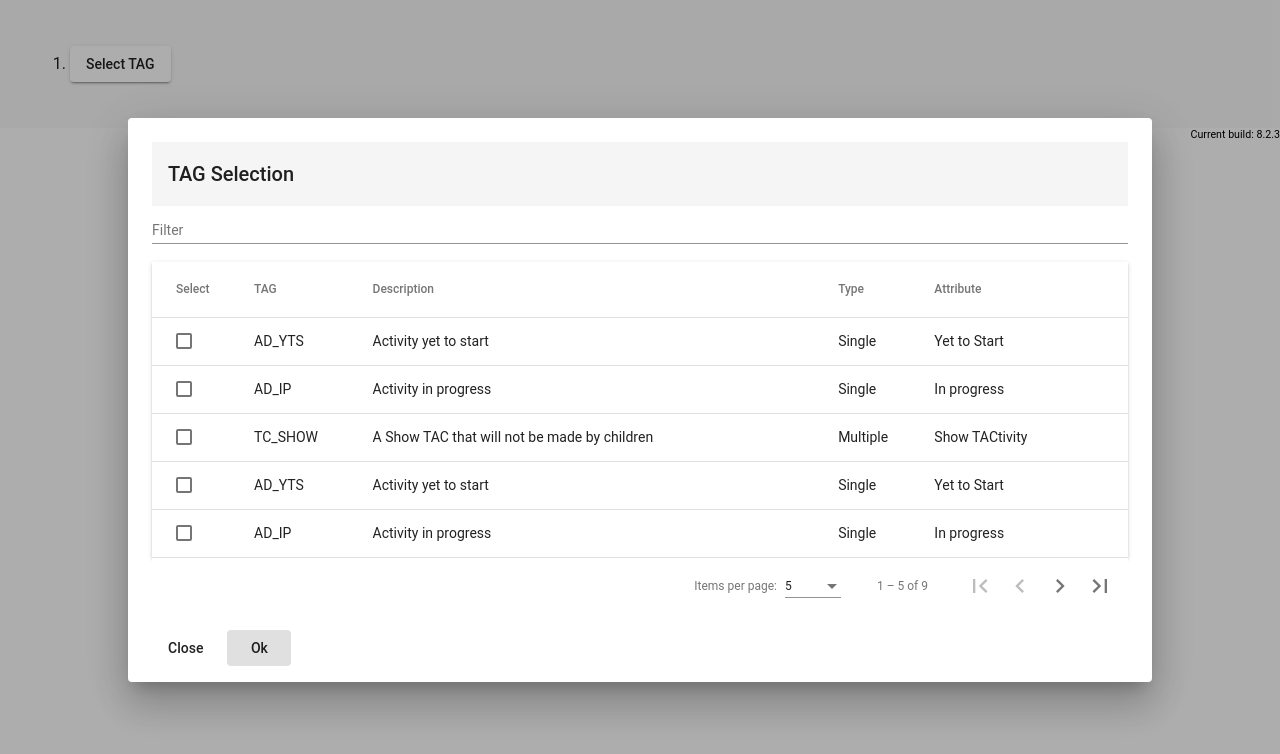
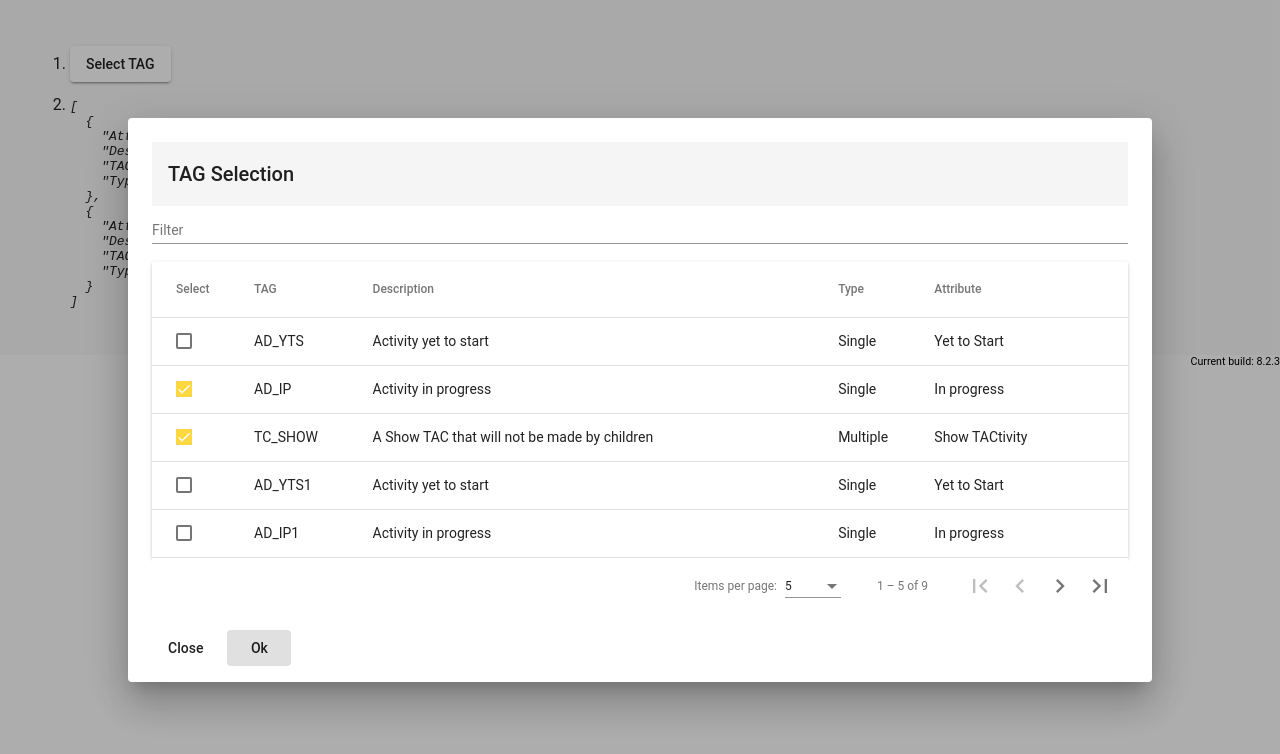
Before and after one commit to hsjeevan/datatable-select-filter, an Angular app: page / in a window 1280 px wide. Both pictures are taken after a click on the button "Select TAG". Shown: the top 754 px of the page. Built offline with nearby package versions, Linux system fonts and the light colour scheme.

Commit message:
previously selected values being checked

```diff
--- a/src/app/dialog-overview-example-dialog.html
+++ b/src/app/dialog-overview-example-dialog.html
@@ -19,7 +19,7 @@
 				</th>
 				<td mat-cell *matCellDef="let row">
 					<mat-checkbox (click)="$event.stopPropagation()" (change)="$event ? selection.toggle(row) : null"
-						[checked]="selection.isSelected(row)" [aria-label]="checkboxLabel(row)">
+						[checked]="check(row)" [aria-label]="checkboxLabel(row)">
 					</mat-checkbox>
 				</td>
 			</ng-container>
--- a/src/app/dialog-overview-example.ts
+++ b/src/app/dialog-overview-example.ts
@@ -14,6 +14,21 @@ export interface TAGElement {
   TAG: string;
   Type: string;
 }
+const sel = [
+  {
+    Attribute: "In progress",
+    Description: "Activity in progress",
+    TAG: "AD_IP",
+    Type: "Single"
+  },
+  {
+    Attribute: "Show TACtivity",
+    Description: "A Show TAC that will not be made by children",
+    TAG: "TC_SHOW",
+    Type: "Multiple"
+  }
+];
+
 const ELEMENT_DATA: TAGElement[] = [
   {
     Attribute: "Yet to Start",
@@ -36,37 +51,37 @@ const ELEMENT_DATA: TAGElement[] = [
   {
     Attribute: "Yet to Start",
     Description: "Activity yet to start",
-    TAG: "AD_YTS",
+    TAG: "AD_YTS1",
     Type: "Single"
   },
   {
     Attribute: "In progress",
     Description: "Activity in progress",
-    TAG: "AD_IP",
+    TAG: "AD_IP1",
     Type: "Single"
   },
   {
     Attribute: "Show TACtivity",
     Description: "A Show TAC that will not be made by children",
-    TAG: "TC_SHOW",
+    TAG: "TC_SHOW1",
     Type: "Multiple"
   },
   {
     Attribute: "Yet to Start",
     Description: "Activity yet to start",
-    TAG: "AD_YTS",
+    TAG: "AD_YTS2",
     Type: "Single"
   },
   {
     Attribute: "In progress",
     Description: "Activity in progress",
-    TAG: "AD_IP",
+    TAG: "AD_IP2",
     Type: "Single"
   },
   {
     Attribute: "Show TACtivity",
     Description: "A Show TAC that will not be made by children",
-    TAG: "TC_SHOW",
+    TAG: "TC_SHOW2",
     Type: "Multiple"
   }
 ];
@@ -84,6 +99,7 @@ export class DialogOverviewExample {
   constructor(public dialog: MatDialog) {}
 
   openDialog(): void {
+    if (this.selected.length < 1) this.selected = sel;
     let selected = this.selected;
     const dialogRef = this.dialog.open(DialogOverviewExampleDialog, {
       width: "90%",
@@ -138,6 +154,11 @@ export class DialogOverviewExampleDialog {
       ? this.selection.clear()
       : this.dataSource.data.forEach(row => this.selection.select(row));
   }
+  check(row) {
+    if (this.data.selected.some(dat => dat.TAG === row.TAG)) return true;
+
+    return this.selection.isSelected(row);
+  }
 
   /** The label for the checkbox on the passed row */
   checkboxLabel(row?: TAGElement): string {
```
